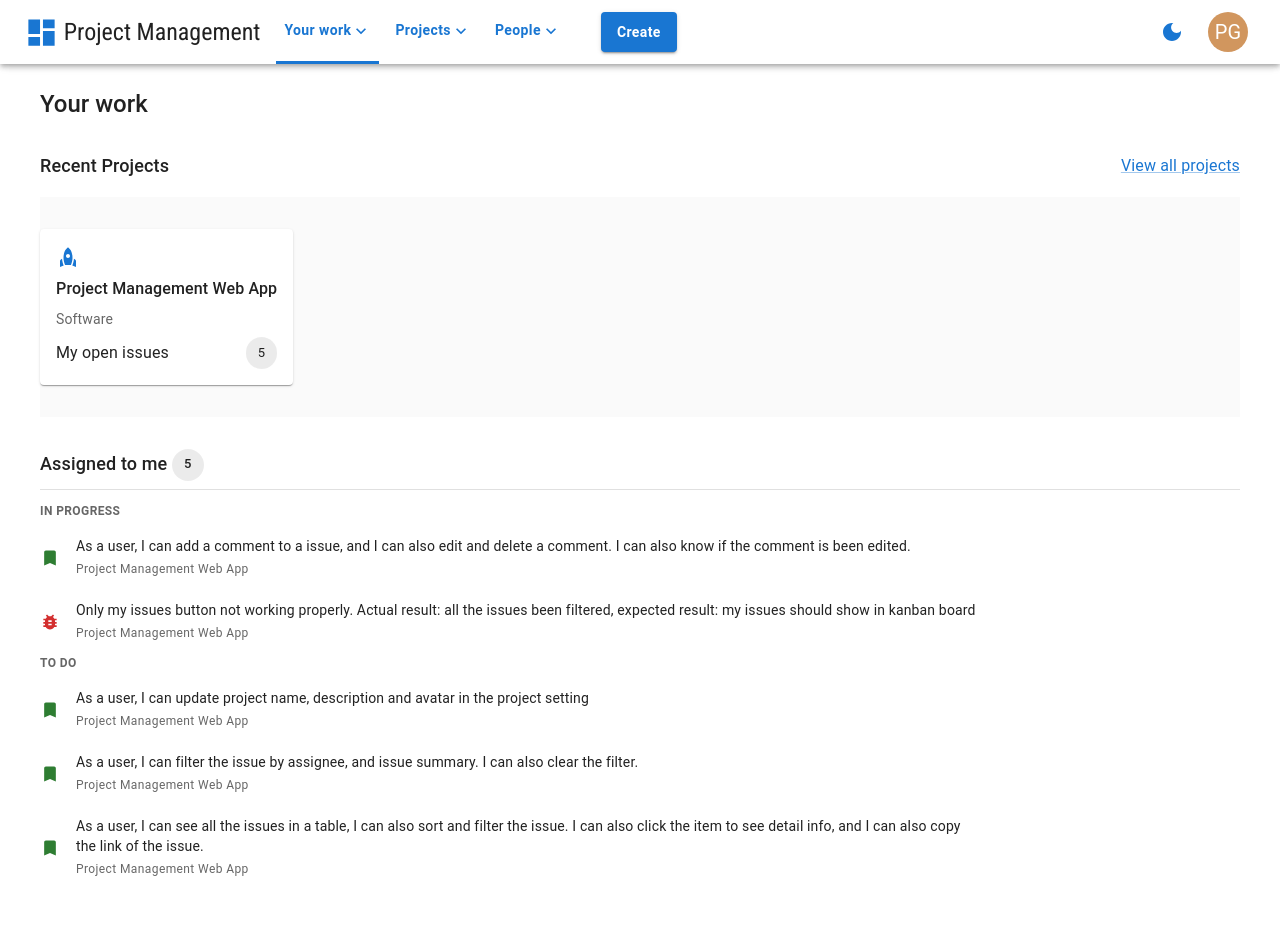
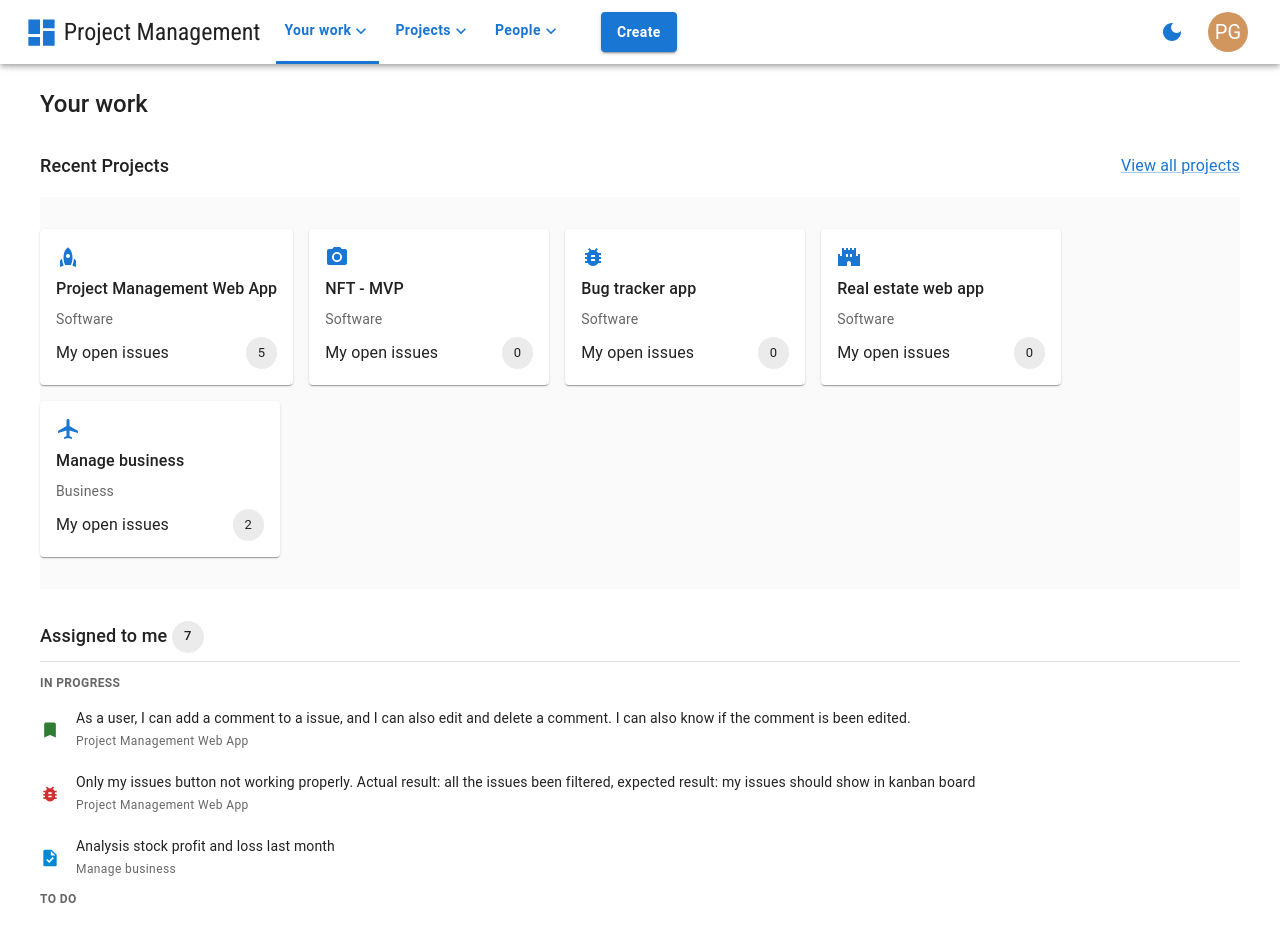
Before and after one commit to gpfDeveloper/project-management-frontend, a React (Create React App) app: page /your-work in a window 1280 px wide. Shown: the top 926 px of the page. Built offline with nearby package versions, Linux system fonts and the light colour scheme.

Commit message:
dummy data update

```diff
--- a/src/components/project/setting/ProjectSetting.tsx
+++ b/src/components/project/setting/ProjectSetting.tsx
@@ -70,6 +70,7 @@ const ProjectSetting: FunctionComponent = () => {
       lead,
       isPrivate,
       avatar,
+      updatedAt: new Date().toISOString(),
     } as ProjectProps;
     setCurrentProject(_project);
     const _allProjects = allProjects.slice();
--- a/src/dummyData/dummyData.ts
+++ b/src/dummyData/dummyData.ts
@@ -381,6 +381,54 @@ export const sampleIssues: ProjectIssueProps[] = [
     createdAt: '2022-08-03T03:41:18.831Z',
     updatedAt: '2022-08-03T03:41:23.821Z',
     dueAt: '2022-08-02T16:00:00.000Z',
+  },
+  {
+    id: 'b4f8dcf1-391e-4e41-8eaf-288ecf9d5ed7',
+    projectId: '6ac37e8c-f8e0-46f3-abb9-0a5f52f05fde',
+    type: 'Task',
+    summary: 'Analysis stock profit and loss last month',
+    description: '',
+    assignee: {
+      email: 'pengfei@pengfeidevelopment.com',
+      name: 'Pengfei Gao',
+      status: 'Active',
+      role: 'Admin',
+    },
+    reporter: {
+      email: 'pengfei@pengfeidevelopment.com',
+      name: 'Pengfei Gao',
+      status: 'Active',
+      role: 'Admin',
+    },
+    priority: 'Low',
+    status: 'IN PROGRESS',
+    createdAt: '2022-08-03T05:40:44.100Z',
+    updatedAt: '2022-08-03T05:41:07.979Z',
+    dueAt: '2022-08-09T16:00:00.000Z',
+  },
+  {
+    id: '1adf5902-0a19-4bf0-a03b-36e17c08530c',
+    projectId: '6ac37e8c-f8e0-46f3-abb9-0a5f52f05fde',
+    type: 'Task',
+    summary: 'Checkout all my bills for last month',
+    description: '',
+    assignee: {
+      email: 'pengfei@pengfeidevelopment.com',
+      name: 'Pengfei Gao',
+      status: 'Active',
+      role: 'Admin',
+    },
+    reporter: {
+      email: 'pengfei@pengfeidevelopment.com',
+      name: 'Pengfei Gao',
+      status: 'Active',
+      role: 'Admin',
+    },
+    priority: 'Low',
+    status: 'TO DO',
+    createdAt: '2022-08-03T05:39:48.962Z',
+    updatedAt: '2022-08-03T05:40:58.747Z',
+    dueAt: '2022-08-10T16:00:00.000Z',
   },
 ];
 
@@ -1215,6 +1263,72 @@ export const sampleHistory: History[] = [
       role: 'Admin',
     },
   },
+  {
+    id: '20e1e4e1-3b6a-4107-bd1d-ddae46b13f7e',
+    createdAt: '2022-08-03T05:40:58.747Z',
+    field: 'Due',
+    updatedBy: {
+      email: 'pengfei@pengfeidevelopment.com',
+      name: 'Pengfei Gao',
+      status: 'Active',
+      role: 'Admin',
+    },
+    issueId: '1adf5902-0a19-4bf0-a03b-36e17c08530c',
+    from: '2022-08-09T16:00:00.000Z',
+    to: '2022-08-10T16:00:00.000Z',
+  },
+  {
+    id: 'ec72a230-33d8-46d1-94a4-dc1c64e1c70e',
+    createdAt: '2022-08-03T05:40:55.282Z',
+    field: 'Due',
+    updatedBy: {
+      email: 'pengfei@pengfeidevelopment.com',
+      name: 'Pengfei Gao',
+      status: 'Active',
+      role: 'Admin',
+    },
+    issueId: '1adf5902-0a19-4bf0-a03b-36e17c08530c',
+    from: '2022-08-30T16:00:00.000Z',
+    to: '2022-08-09T16:00:00.000Z',
+  },
+  {
+    id: 'd5d3ead6-629d-41a4-994b-91e710263d1e',
+    issueId: '1adf5902-0a19-4bf0-a03b-36e17c08530c',
+    createdAt: '2022-08-03T05:39:48.962Z',
+    field: 'Issue',
+    updatedBy: {
+      email: 'pengfei@pengfeidevelopment.com',
+      name: 'Pengfei Gao',
+      status: 'Active',
+      role: 'Admin',
+    },
+  },
+  {
+    id: '970ff120-b4d3-4ab5-ad68-56f4bca2b15d',
+    createdAt: '2022-08-03T05:41:07.979Z',
+    field: 'Status',
+    updatedBy: {
+      email: 'pengfei@pengfeidevelopment.com',
+      name: 'Pengfei Gao',
+      status: 'Active',
+      role: 'Admin',
+    },
+    issueId: 'b4f8dcf1-391e-4e41-8eaf-288ecf9d5ed7',
+    from: 'TO DO',
+    to: 'IN PROGRESS',
+  },
+  {
+    id: 'cce1b477-80dc-4373-a1f3-297c7b5dcd20',
+    issueId: 'b4f8dcf1-391e-4e41-8eaf-288ecf9d5ed7',
+    createdAt: '2022-08-03T05:40:44.100Z',
+    field: 'Issue',
+    updatedBy: {
+      email: 'pengfei@pengfeidevelopment.com',
+      name: 'Pengfei Gao',
+      status: 'Active',
+      role: 'Admin',
+    },
+  },
 ];
 
 export const sampleProjects: ProjectProps[] = [
@@ -1230,7 +1344,7 @@ export const sampleProjects: ProjectProps[] = [
       role: 'Admin',
     },
     createdAt: '2022-08-03T01:04:57.389Z',
-    updatedAt: '2022-08-03T01:04:57.389Z',
+    updatedAt: '2022-08-03T06:35:08.164Z',
     lead: {
       email: 'pengfei@pengfeidevelopment.com',
       name: 'Pengfei Gao',
@@ -1239,6 +1353,94 @@ export const sampleProjects: ProjectProps[] = [
     },
     isPrivate: false,
     description: '<p>Build a project management web app</p>',
+  },
+  {
+    id: '43527e2e-0665-4adc-96e0-e955d21fa6e6',
+    name: 'NFT - MVP',
+    type: 'Software',
+    avatar: 'Camera',
+    owner: {
+      email: 'pengfei@pengfeidevelopment.com',
+      name: 'Pengfei Gao',
+      status: 'Active',
+      role: 'Admin',
+    },
+    createdAt: '2022-08-03T05:59:32.194Z',
+    updatedAt: '2022-08-03T05:59:32.194Z',
+    lead: {
+      email: 'john@gmail.com',
+      name: 'John Doe',
+      status: 'Active',
+      role: 'User',
+    },
+    isPrivate: false,
+    description: '',
+  },
+  {
+    id: '4150e18f-b9d5-4021-8e9d-48de6b2012e4',
+    name: 'Bug tracker app',
+    type: 'Software',
+    avatar: 'Bug',
+    owner: {
+      email: 'pengfei@pengfeidevelopment.com',
+      name: 'Pengfei Gao',
+      status: 'Active',
+      role: 'Admin',
+    },
+    createdAt: '2022-08-03T05:58:11.563Z',
+    updatedAt: '2022-08-03T05:58:11.563Z',
+    lead: {
+      email: 'john@gmail.com',
+      name: 'John Doe',
+      status: 'Active',
+      role: 'User',
+    },
+    isPrivate: false,
+    description: '',
+  },
+  {
+    id: 'ad4db95c-268e-4646-b5bb-41e236367da3',
+    name: 'Real estate web app',
+    type: 'Software',
+    avatar: 'Castle',
+    owner: {
+      email: 'pengfei@pengfeidevelopment.com',
+      name: 'Pengfei Gao',
+      status: 'Active',
+      role: 'Admin',
+    },
+    createdAt: '2022-08-03T05:56:25.230Z',
+    updatedAt: '2022-08-03T05:56:25.230Z',
+    lead: {
+      email: 'terry@gmail.com',
+      name: 'Terry Smith',
+      status: 'Active',
+      role: 'User',
+    },
+    isPrivate: false,
+    description: '',
+  },
+  {
+    id: '6ac37e8c-f8e0-46f3-abb9-0a5f52f05fde',
+    name: 'Manage business',
+    type: 'Business',
+    avatar: 'Airplane',
+    owner: {
+      email: 'pengfei@pengfeidevelopment.com',
+      name: 'Pengfei Gao',
+      status: 'Active',
+      role: 'Admin',
+    },
+    createdAt: '2022-08-03T05:37:52.366Z',
+    updatedAt: '2022-08-03T05:37:52.366Z',
+    lead: {
+      email: 'pengfei@pengfeidevelopment.com',
+      name: 'Pengfei Gao',
+      status: 'Active',
+      role: 'Admin',
+    },
+    isPrivate: true,
+    description: '',
   },
 ];
 
--- a/src/utils/utils.ts
+++ b/src/utils/utils.ts
@@ -2,7 +2,7 @@ import { ProjectProps } from 'types/types';
 
 export const getRecentProjects = (projects: ProjectProps[]) => {
   const recentProjects = projects.sort(
-    (a, b) => new Date(b.createdAt).getTime() - new Date(a.createdAt).getTime()
+    (a, b) => new Date(b.updatedAt).getTime() - new Date(a.updatedAt).getTime()
   );
   return recentProjects.slice(0, 5);
 };
```
